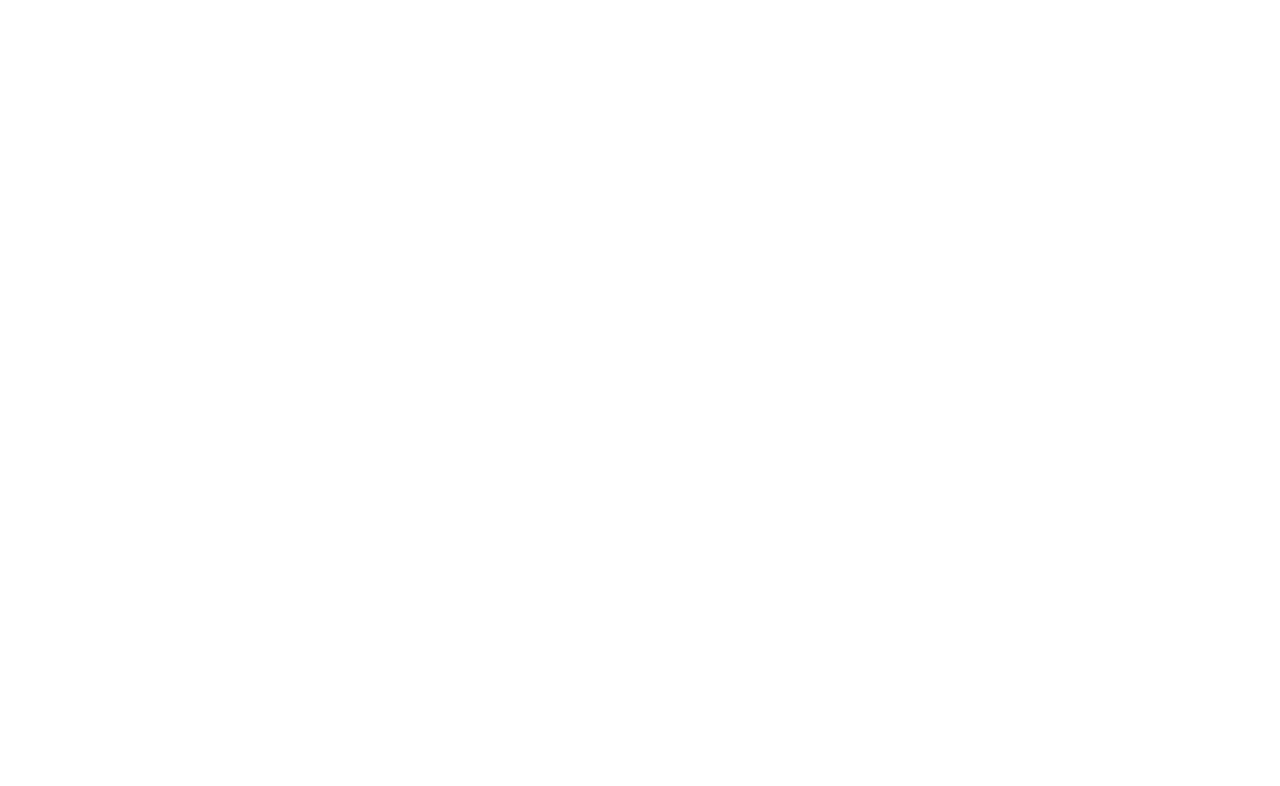
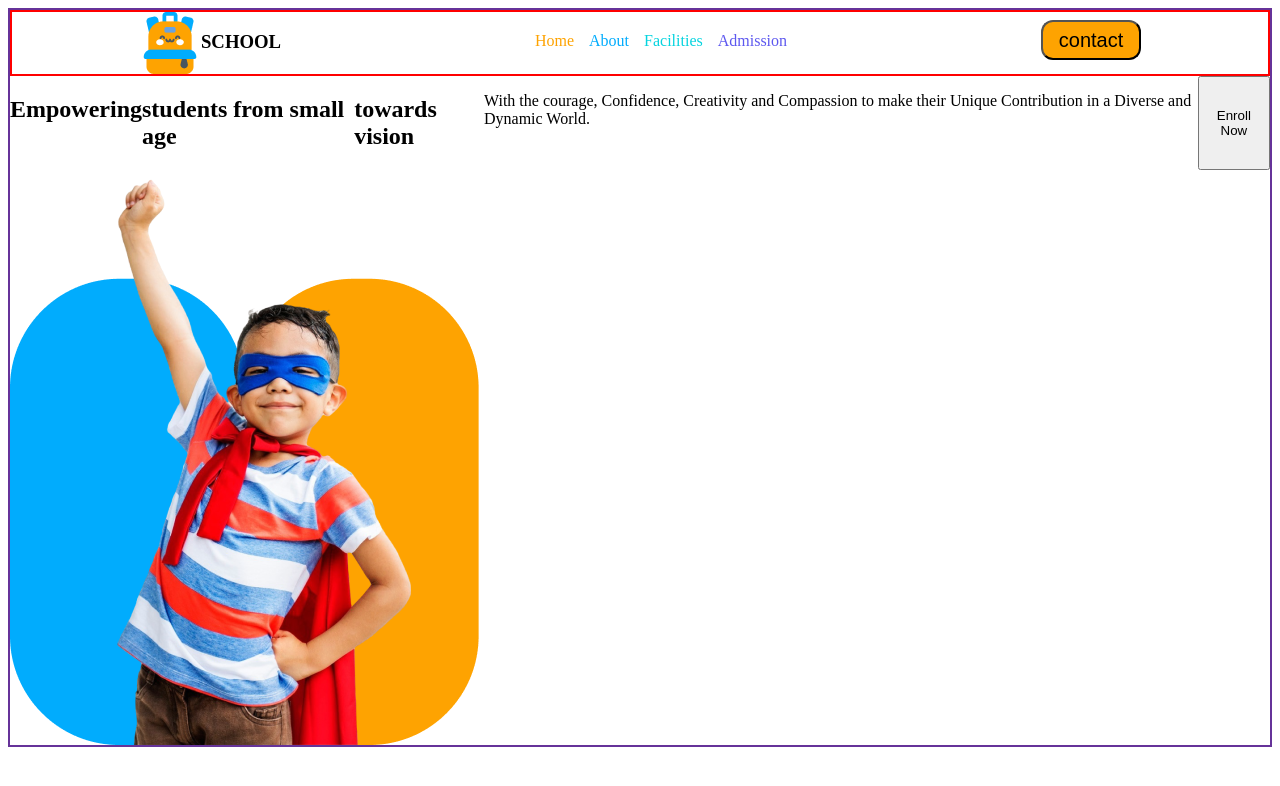
Before and after one commit to rafsan102/Assignment-two-pro, a plain HTML site: page index.html in a window 1280 px wide. Drawn offline with Linux system fonts and the light colour scheme.

Commit message:
added hero boys part

```diff
--- a/index.html
+++ b/index.html
@@ -5,16 +5,41 @@
   <meta charset="UTF-8">
   <meta name="viewport" content="width=device-width, initial-scale=1.0">
   <title>Document</title>
+  <link rel="stylesheet" href="styles/style.css">
 </head>
 
 <body>
   <header>
     <section class="header-section">
       <nav class="title">
-        <div class="nav-container"></div>
-        <div class="nav-container"></div>
-        <div class="nav-container"></div>
+        <div class="nav-container">
+          <img src="assets/logo.png" alt="">
+          <h3>SCHOOL</h3>
+        </div>
+        <div class="nav-container">
+          <div class="item">
+            <li><a href="" class="one">Home</a></li>
+            <li><a href="" class="two">About</a></li>
+            <li><a href="" class="three">Facilities</a></li>
+            <li><a href="" class="four">Admission</a></li>
+          </div>
+        </div>
+        <div class="nav-container">
+          <button class="btn">contact</button>
+        </div>
       </nav>
+      <div class="boy-container">
+        <h1>Empowering</h1>
+        <h1>students from small age</h1>
+        <h1>towards vision</h1>
+        <p>With the courage, Confidence, Creativity and Compassion to make their Unique Contribution in a Diverse and
+          Dynamic
+          World.</p>
+        <button class="btn2">Enroll Now</button>
+      </div>
+      <div class="boy-container">
+        <img src="assets/hero-kids.png" alt="">
+      </div>
     </section>
   </header>
 </body>
--- a/styles/style.css
+++ b/styles/style.css
@@ -0,0 +1,47 @@
+.header-section {
+  border: 2px solid rebeccapurple;
+  height: 100%;
+}
+.title {
+  display: flex;
+  border: 2px solid red;
+  justify-content: space-around;
+}
+.nav-container {
+  display: flex;
+}
+.nav-container div {
+  display: flex;
+  margin-top: 20px;
+  gap: 15px;
+}
+.btn {
+  background-color: rgb(254, 163, 1);
+  border-radius: 12px;
+  height: 40px;
+  width: 100px;
+  margin-top: 8px;
+  font-size: 20px;
+}
+li {
+  list-style-type: none;
+  gap: 10px;
+}
+a {
+  text-decoration: none;
+}
+.one {
+  color: rgb(254, 163, 1);
+}
+.two {
+  color: rgb(1, 172, 253);
+}
+.three {
+  color: rgb(5, 212, 223);
+}
+.four {
+  color: rgb(93, 88, 239);
+}
+.boy-container {
+  display: flex;
+}
```
